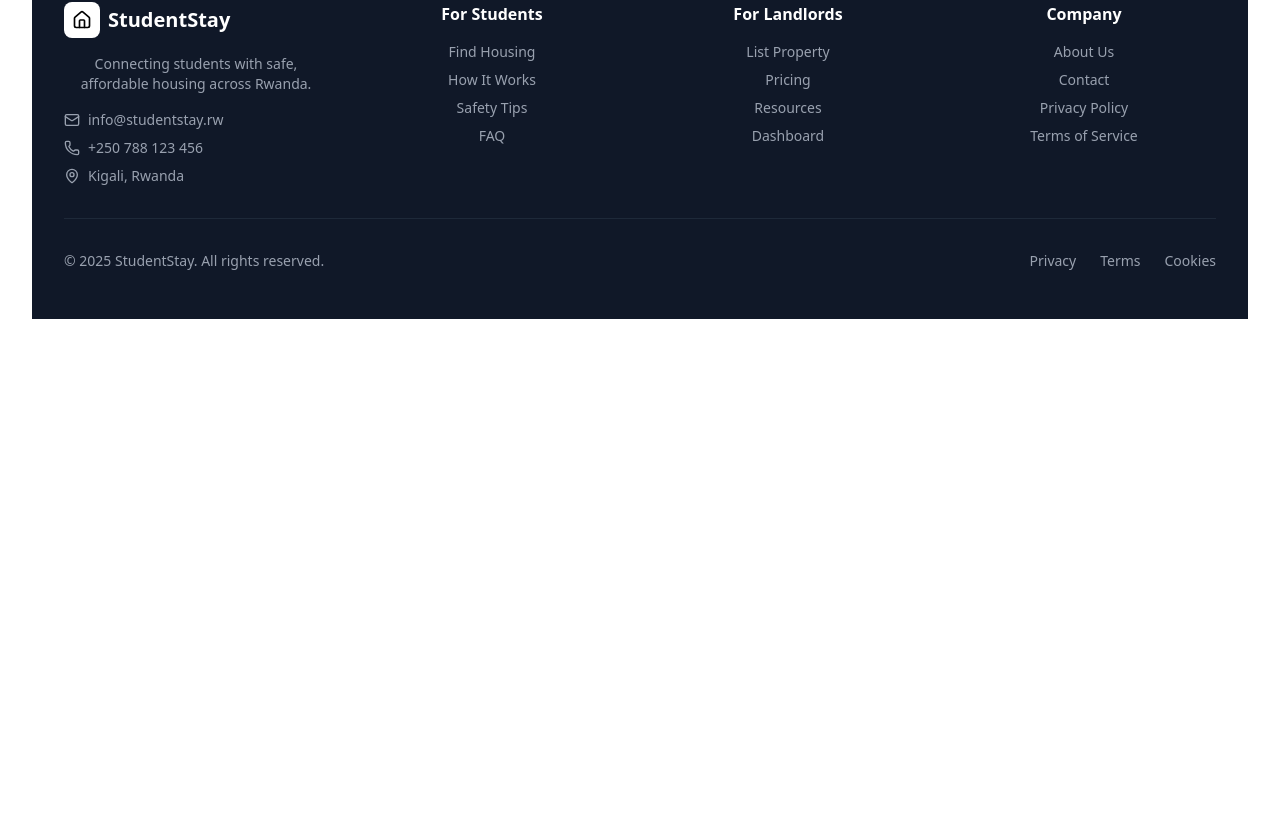
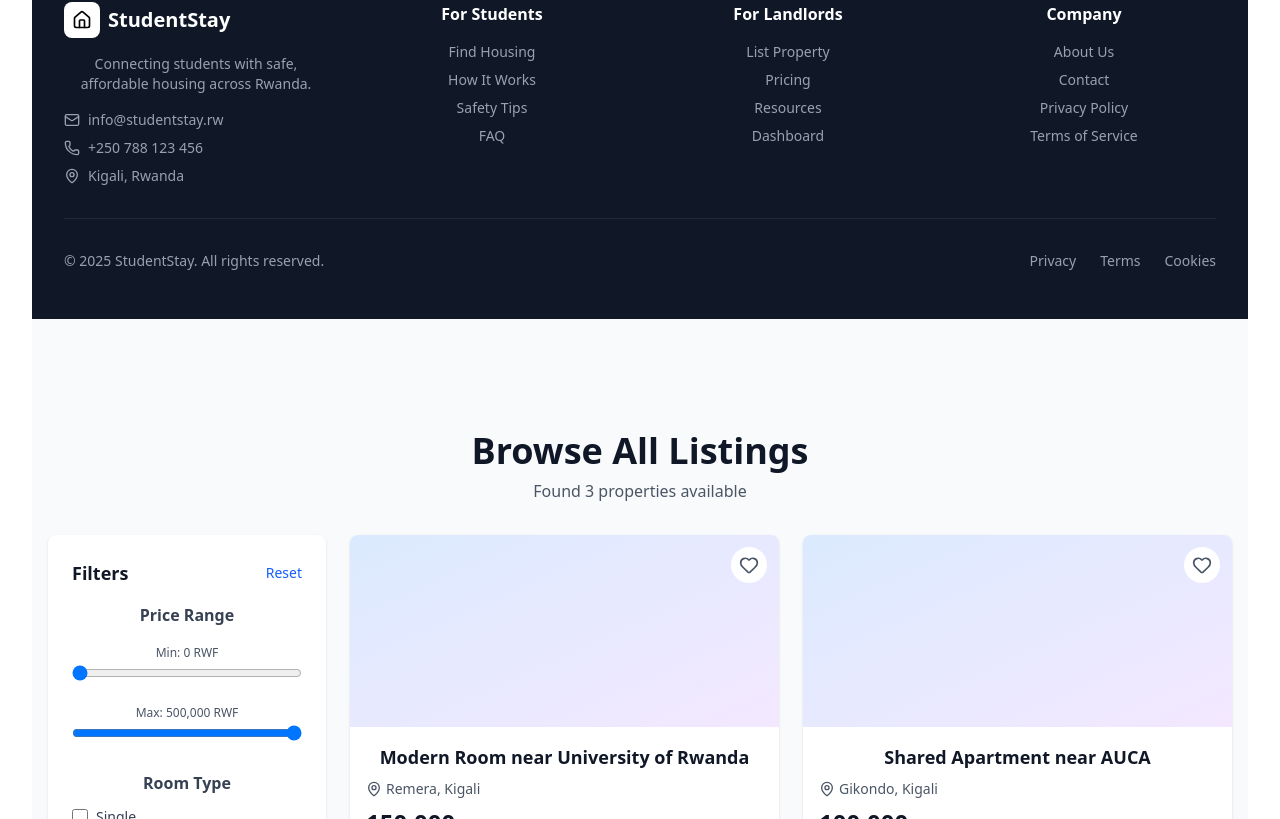
Before and after one commit to uwingabirejoselyne/student-housing-frontend, a React (Vite) app: page /browse in a window 1280 px wide. Shown: the part 1816-2635 px from the top of the page. Before the commit the page ends 2167 px from the top, so only its background shows below. Built offline with nearby package versions, Linux system fonts and the light colour scheme.

Commit message:
fixed navbar

```diff
--- a/src/App.tsx
+++ b/src/App.tsx
@@ -1,14 +1,35 @@
 import './App.css'
 import { AuthProvider } from './context/AuthContext'
+import { Router, Routes, Route } from 'react-router-dom';
 import Landing from './pages/Landing'
+import BrowseListings from './pages/BrowseListings';
+import Footer from './components/layout/Footer';
 
 function App() {
+  return (
+    <AuthProvider>
+        <div className="min-h-screen bg-white flex flex-col">
+          {/* Navbar is on all pages */}
+          <Landing />
 
-  return (
-     <AuthProvider>
-      <Landing/>
+          {/* Main Content - Routes */}
+          <main className="flex-1">
+            <Routes>
+              {/* Public Routes */}
+              <Route path="/" element={<Landing />} />
+              <Route path="/browse" element={<BrowseListings />} />
+
+
+              {/* Admi
+              {/* 404 Not Found */}
+            </Routes>
+          </main>
+
+          {/* Footer is on all pages */}
+          <Footer />
+        </div>
     </AuthProvider>
-  )
+  );
 }
 
-export default App
+export default App;
--- a/src/components/layout/Navbar.tsx
+++ b/src/components/layout/Navbar.tsx
@@ -25,9 +25,9 @@ const Navbar: React.FC<NavbarProps> = ({ onLoginClick, onSignUpClick }) => {
   };
 
   return (
-    <nav className="bg-white border-b border-gray-200 fixed w-full top-0 z-50 shadow-sm">
+    <nav className="fixed top-0 left-0 right-0 bg-white shadow-md z-50">
       <div className="mx-auto px-4 sm:px-6 lg:px-8">
-        <div className="flex justify-between items-center h-16">
+        <div className="flex justify-between items-center h-22">
           {/* Logo */}
           <div className="flex items-center space-x-3">
             <div className="bg-black rounded-lg p-2">
--- /dev/null
+++ b/src/pages/BrowseListings.tsx
@@ -0,0 +1,260 @@
+import React, { useState } from 'react';
+import { Search, MapPin, Star, Bed, Bath, Wifi, Heart, Filter, X } from 'lucide-react';
+
+interface Listing {
+  id: string;
+  title: string;
+  price: number;
+  location: string;
+  city: string;
+  bedrooms: number;
+  bathrooms: number;
+  amenities: string[];
+  roomType: string;
+  verified: boolean;
+  rating: number;
+  reviewCount: number;
+}
+
+const BrowseListings: React.FC = () => {
+  const [listings] = useState<Listing[]>([
+    {
+      id: '1',
+      title: 'Modern Room near University of Rwanda',
+      price: 150000,
+      location: 'Remera',
+      city: 'Kigali',
+      bedrooms: 1,
+      bathrooms: 1,
+      amenities: ['WiFi', 'Kitchen', 'Security'],
+      roomType: 'single',
+      verified: true,
+      rating: 4.8,
+      reviewCount: 24,
+    },
+    {
+      id: '2',
+      title: 'Shared Apartment near AUCA',
+      price: 100000,
+      location: 'Gikondo',
+      city: 'Kigali',
+      bedrooms: 2,
+      bathrooms: 1,
+      amenities: ['Parking', 'WiFi', 'Furnished'],
+      roomType: 'shared',
+      verified: true,
+      rating: 4.5,
+      reviewCount: 18,
+    },
+    {
+      id: '3',
+      title: 'Studio Apartment Kimihurura',
+      price: 200000,
+      location: 'Kimihurura',
+      city: 'Kigali',
+      bedrooms: 1,
+      bathrooms: 1,
+      amenities: ['AC', 'Kitchen', 'Balcony'],
+      roomType: 'studio',
+      verified: false,
+      rating: 4.7,
+      reviewCount: 31,
+    },
+  ]);
+
+  const [filteredListings, setFilteredListings] = useState<Listing[]>(listings);
+  const [priceRange, setPriceRange] = useState([0, 500000]);
+  const [selectedRoomType, setSelectedRoomType] = useState<string[]>([]);
+  const [showFilters, setShowFilters] = useState(false);
+
+  const handlePriceChange = (e: React.ChangeEvent<HTMLInputElement>, type: 'min' | 'max') => {
+    const value = Number(e.target.value);
+    if (type === 'min') {
+      setPriceRange([value, priceRange[1]]);
+    } else {
+      setPriceRange([priceRange[0], value]);
+    }
+  };
+
+  const handleRoomTypeFilter = (type: string) => {
+    setSelectedRoomType(prev =>
+      prev.includes(type) ? prev.filter(t => t !== type) : [...prev, type]
+    );
+  };
+
+  const applyFilters = () => {
+    let filtered = listings;
+
+    // Price filter
+    filtered = filtered.filter(
+      l => l.price >= priceRange[0] && l.price <= priceRange[1]
+    );
+
+    // Room type filter
+    if (selectedRoomType.length > 0) {
+      filtered = filtered.filter(l => selectedRoomType.includes(l.roomType));
+    }
+
+    setFilteredListings(filtered);
+    setShowFilters(false);
+  };
+
+  const resetFilters = () => {
+    setPriceRange([0, 500000]);
+    setSelectedRoomType([]);
+    setFilteredListings(listings);
+  };
+
+  return (
+    <div className="min-h-screen bg-gray-50 pt-20">
+      <div className="max-w-7xl mx-auto px-4">
+        {/* Header */}
+        <div className="py-8">
+          <h1 className="text-4xl font-bold text-gray-900 mb-2">Browse All Listings</h1>
+          <p className="text-gray-600">
+            Found {filteredListings.length} properties available
+          </p>
+        </div>
+
+        <div className="grid grid-cols-1 lg:grid-cols-4 gap-6">
+          {/* Sidebar Filters */}
+          <div className="lg:col-span-1">
+            <div className="bg-white rounded-lg shadow-sm p-6 sticky top-24">
+              <div className="flex justify-between items-center mb-4">
+                <h2 className="text-lg font-bold text-gray-900">Filters</h2>
+                <button
+                  onClick={resetFilters}
+                  className="text-sm text-blue-600 hover:text-blue-700"
+                >
+                  Reset
+                </button>
+              </div>
+
+              {/* Price Range */}
+              <div className="mb-6">
+                <h3 className="font-semibold text-gray-700 mb-3">Price Range</h3>
+                <div className="space-y-3">
+                  <div>
+                    <label className="text-xs text-gray-600">Min: {priceRange[0].toLocaleString()} RWF</label>
+                    <input
+                      type="range"
+                      min="0"
+                      max="500000"
+                      step="10000"
+                      value={priceRange[0]}
+                      onChange={(e) => handlePriceChange(e, 'min')}
+                      className="w-full"
+                    />
+                  </div>
+                  <div>
+                    <label className="text-xs text-gray-600">Max: {priceRange[1].toLocaleString()} RWF</label>
+                    <input
+                      type="range"
+                      min="0"
+                      max="500000"
+                      step="10000"
+                      value={priceRange[1]}
+                      onChange={(e) => handlePriceChange(e, 'max')}
+                      className="w-full"
+                    />
+                  </div>
+                </div>
+              </div>
+
+              {/* Room Type */}
+              <div className="mb-6">
+                <h3 className="font-semibold text-gray-700 mb-3">Room Type</h3>
+                <div className="space-y-2">
+                  {['single', 'shared', 'studio', 'apartment'].map(type => (
+                    <label key={type} className="flex items-center">
+                      <input
+                        type="checkbox"
+                        checked={selectedRoomType.includes(type)}
+                        onChange={() => handleRoomTypeFilter(type)}
+                        className="w-4 h-4 rounded border-gray-300"
+                      />
+                      <span className="ml-2 text-sm text-gray-700 capitalize">{type}</span>
+                    </label>
+                  ))}
+                </div>
+              </div>
+
+              {/* Verified Only */}
+              <div className="mb-6">
+                <label className="flex items-center">
+                  <input type="checkbox" className="w-4 h-4 rounded border-gray-300" />
+                  <span className="ml-2 text-sm text-gray-700">Verified Only</span>
+                </label>
+              </div>
+
+              <button
+                onClick={applyFilters}
+                className="w-full py-2 bg-black text-white rounded-lg hover:bg-gray-800"
+              >
+                Apply Filters
+              </button>
+            </div>
+          </div>
+
+          {/* Listings Grid */}
+          <div className="lg:col-span-3">
+            {filteredListings.length > 0 ? (
+              <div className="grid grid-cols-1 md:grid-cols-2 gap-6">
+                {filteredListings.map((listing) => (
+                  <div key={listing.id} className="bg-white rounded-lg shadow-sm overflow-hidden hover:shadow-md">
+                    <div className="h-48 bg-gradient-to-br from-blue-100 to-purple-100 relative">
+                      <button className="absolute top-3 right-3 bg-white rounded-full p-2 hover:bg-gray-100">
+                        <Heart className="w-5 h-5 text-gray-600" />
+                      </button>
+                    </div>
+
+                    <div className="p-4">
+                      <h3 className="font-semibold text-lg text-gray-900 mb-2">{listing.title}</h3>
+
+                      <p className="text-sm text-gray-600 flex items-center mb-2">
+                        <MapPin className="w-4 h-4 mr-1" />
+                        {listing.location}, {listing.city}
+                      </p>
+
+                      <div className="flex justify-between items-end mb-3">
+                        <div className="text-2xl font-bold text-gray-900">
+                          {listing.price.toLocaleString()}
+                        </div>
+                        <span className="text-xs text-gray-500">RWF/month</span>
+                      </div>
+
+                      <div className="flex items-center space-x-4 text-sm text-gray-600 mb-3">
+                        <span className="flex items-center">
+                          <Bed className="w-4 h-4 mr-1" />
+                          {listing.bedrooms}
+                        </span>
+                        <span className="flex items-center">
+                          <Bath className="w-4 h-4 mr-1" />
+                          {listing.bathrooms}
+                        </span>
+                        <span className="flex items-center">
+                          <Star className="w-4 h-4 mr-1 text-yellow-400 fill-yellow-400" />
+                          {listing.rating}
+                        </span>
+                      </div>
+
+                      <button className="w-full py-2 border border-gray-300 rounded-lg hover:bg-gray-50">
+                        View Details
+                      </button>
+                    </div>
+                  </div>
+                ))}
+              </div>
+            ) : (
+              <div className="bg-white rounded-lg p-12 text-center">
+                <p className="text-gray-500">No listings found matching your filters</p>
+              </div>
+            )}
+          </div>
+        </div>
+      </div>
+    </div>
+  );
+};
+
+export default BrowseListings;
--- a/src/pages/Landing.tsx
+++ b/src/pages/Landing.tsx
@@ -6,6 +6,7 @@ import FeaturedListings from '../components/landing/FeaturedListings';
 import HowItWorks from '../components/landing/HowItWorks';
 import LoginModal from '../components/auth/LoginModal';
 import RegisterModal from '../components/auth/RegisterModal';
+import BrowseListings from './BrowseListings';
 
 const Landing: React.FC = () => {
   // ============ STATE ============
@@ -38,7 +39,7 @@ const Landing: React.FC = () => {
 
   // ============ RENDER ============
   return (
-    <div className="min-h-screen bg-white flex flex-col">
+    <div className="min-h-screen  bg-white flex flex-col">
       {/* Navbar */}
       <Navbar
         onLoginClick={handleLoginClick}
```
